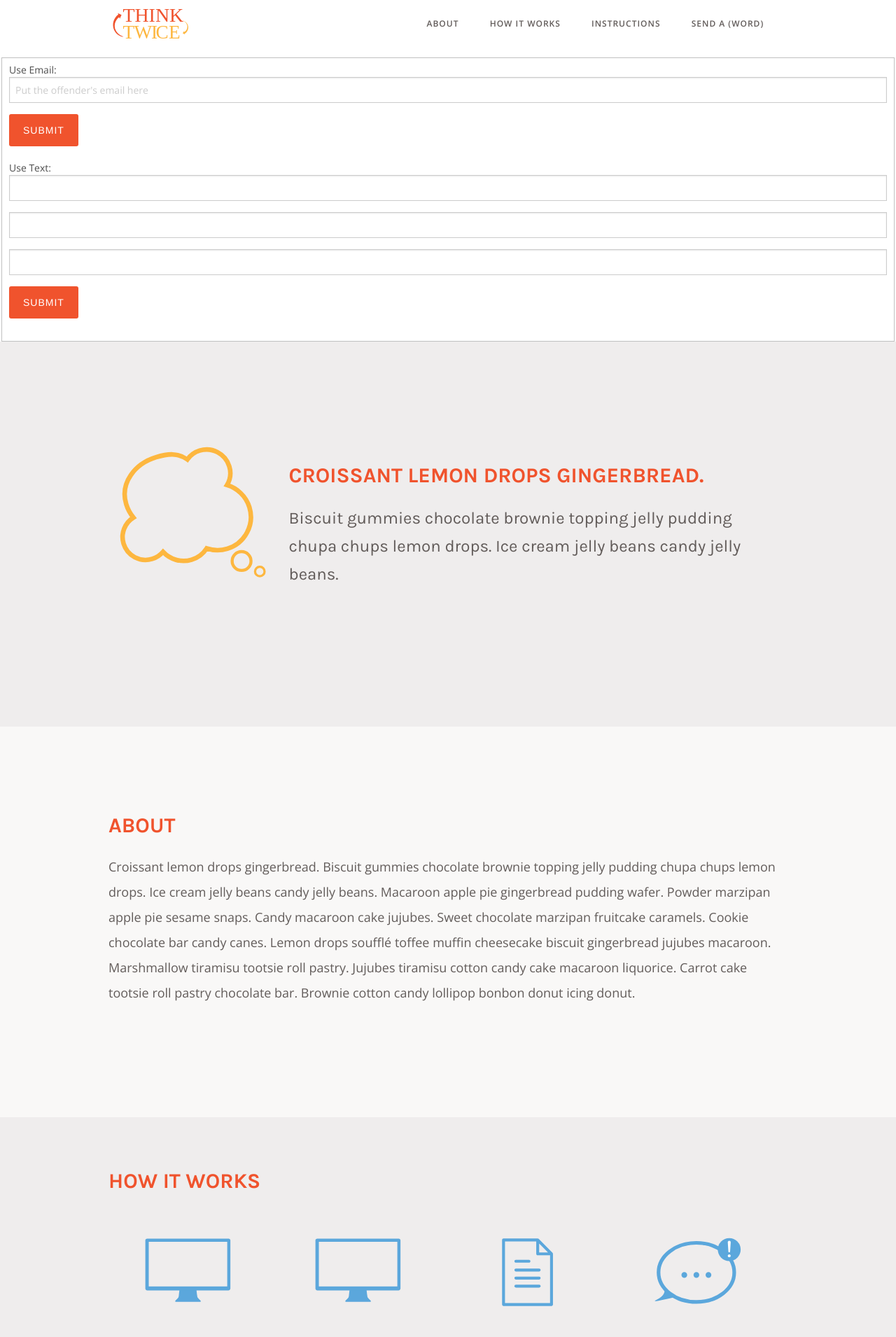
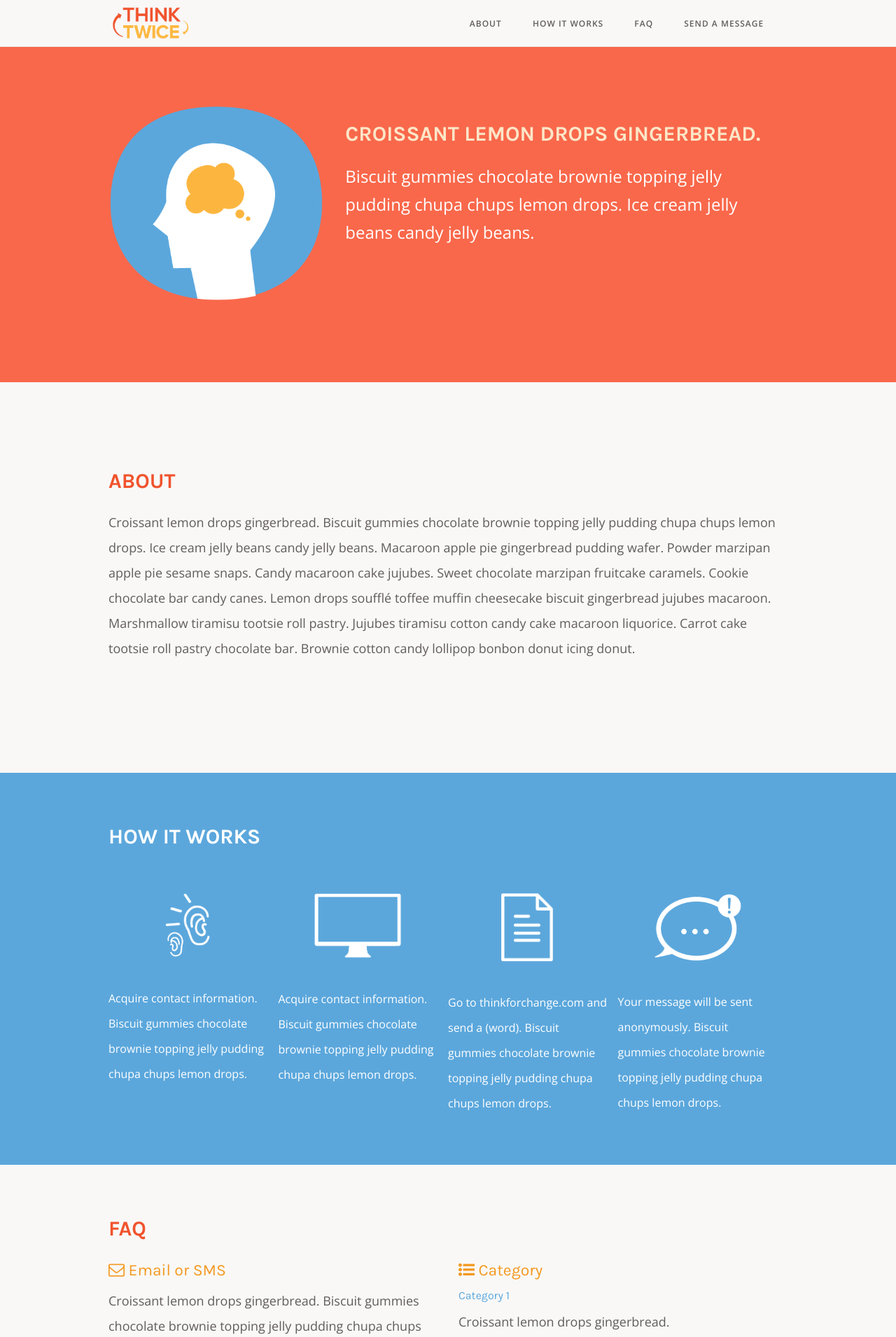
Before and after one commit to juliepanda/chimehack, a Flask app: page / in a window 1280 px wide. Shown: the top 1910 px of the page at 70% size. Run offline with Flask 2, Linux system fonts and the light colour scheme; some libraries are stand-ins or nearby versions.

Commit message:
layout and icon changes

```diff
--- a/chime_app/static/style.css
+++ b/chime_app/static/style.css
@@ -18,7 +18,7 @@ h1 {
 }
 
 h3 {
-  font-family: 'Karla', sans-serif;
+  font-family: 'Open Sans', sans-serif;
   font-size: 24px;
   color: #625c5a;
   line-height: 40px;
@@ -49,11 +49,20 @@ h6 {
   width: 110px;
 }
 
+.header {
+  width: 100%;
+  z-index: 0;
+  position: absolute;
+  height: 100%;
+  background-size: cover;
+  background-repeat: no-repeat;
+}
+
 nav {
   padding-bottom: 10px;
   width: 100%;
   position: relative;
-  background: #FFF;
+  background: #f9f8f7;
 }
 
 nav ul {
@@ -98,11 +113,49 @@ nav a#pull {
   display: none;
 }
 
+.menu-icon {
+    margin-top: 15px;
+    margin-right: 15px;
+    margin-bottom: 10px;
+    position: relative;
+    display: inline-block;
+    width: 20px;
+    text-indent: -999px;
+}
+
+.border-icon {
+    height: 17px;
+    border-top: 3px solid #666;
+    border-bottom: 3px solid #666;
+}
+
+.border-icon:before {
+    content: "";
+    position: absolute;
+    top: 4px;
+    left: 0;
+    width: 100%;
+    border-top: 3px solid #666;
+}
+
+.clearfix:before,
+.clearfix:after {
+    content: " ";
+    display: table;
+}
+.clearfix:after {
+    clear: both;
+}
+.clearfix {
+    *zoom: 1;
+}
+
+
 /* SECTIONS */
 
 .section-1-home {
-  background-color: #efeded;
-  padding: 150px 0px;
+  background-color: #f9684b;
+  padding: 150px 0px 75px 0px;
 }
 
 .section-2-about {
@@ -111,8 +164,12 @@ nav a#pull {
 }
 
 .section-3-how {
-  background-color: #efeded;
+  background-color: #5ba7dc;
   padding: 50px 0px;
+}
+
+.section-3-text {
+  font-size: 16px;
 }
 
 .section-4-instructions {
@@ -184,8 +242,21 @@ input[type="submit"] {
   background-color: #cc2402;
 }
 
-.white {
-  background-color: #fff;
+.fff {
+  color: #fff;
+}
+
+.yellow {
+  color: #fce6c8;
+}
+
+.gray {
+  background-color: #f9f8f7;
+  border-bottom: 1px solid #eaeaea;
+}
+
+.howitworks-icon0 {
+  width: 65px;
 }
 
 .howitworks-icon1 {
--- a/chime_app/templates/index.html
+++ b/chime_app/templates/index.html
@@ -2,6 +2,7 @@
 <html lang="en">
   <head>
     <meta charset="UTF-8">
+    <meta name="viewport" content="width=device-width, initial-scale=1, maximum-scale=1">
     <title>Think Twice for Change</title>
     <link rel="stylesheet" href="../static/css/foundation.css" />
     <link rel="stylesheet" href="../static/css/normalize.css">
@@ -11,54 +12,48 @@
     <link rel="stylesheet" href="//maxcdn.bootstrapcdn.com/font-awesome/4.3.0/css/font-awesome.min.css">
     <script src="https://ajax.googleapis.com/ajax/libs/jquery/2.1.3/jquery.min.js"></script>
     <script type="text/javascript" src="{{ url_for('static', filename='main.js') }}"></script>
+    <script src="http://cdnjs.cloudflare.com/ajax/libs/modernizr/2.6.2/modernizr.min.js"></script>
+    <script src="../static/js/foundation/foundation.tab.js"></script>
+    <script src="../static/js/foundation.min.js"></script>
   </head>
   <body>
-    <div class="fixed white">
-      <div class="content">
-        <a href="#">
-            <img class="logo" src="../static/img/logo-1.svg">
+        <header class="fixed gray">
+          <div class="content">
+        <a href="#home">
+            <img class="logo" src="../static/img/logo-1.png">
         </a>
 
         <nav class="clearfix">
               <ul class="clearfix content">
-                  <li><a href="#">About</a></li>
-                  <li><a href="#">How It Works</a></li>
-                  <li><a href="#">Instructions</a></li>
-                  <li><a href="#">Send a (WORD)</a></li>
+                  <li><a href="#about">About</a></li>
+                  <li><a href="#howitworks">How It Works</a></li>
+                  <li><a href="#faq">FAQ</a></li>
+                  <li><a href="#sendmessage">Send A Message</a></li>
               </ul>
               <a href="#" id="pull">
                   <div class="right menu-icon border-icon"></div>
               </a>
           </nav>
         </div>
-      </div>
-    <h1>ALOHA THERE!!!</h1>
-    <div id="contact-form">
-      <fieldset>
-        <label for="email">Use Email: </label>
-        <input type="text" id="email-field" name="email" placeholder="Put the offender's email here" size="80">
-        <input type="submit" name="submit" class="button" id="email-submit-btn" value="Submit">
-        <label for="email">Use Text: </label>
-        <input type="text" id="sms-field-1" name="sms" maxlength="3">
-        <input type="text" id="sms-field-2" name="sms" maxlength="3">
-        <input type="text" id="sms-field-3" name="sms" maxlength="4">
-        <input type="submit" name="submit" class="button" id="sms-submit-btn" value="Submit">
-      </fieldset>
+    </header>
+
+    <a name="home"></a>
       <div class="section-1-home">
         <div class="row">
           <div class="large-12 columns">
-            <div class="large-3 medium-3 small-8 columns">
-              <img src="../static/img/cloud-1.svg">
+            <div class="large-4 medium-3 small-9 columns no-pad-left">
+              <img src="../static/img/head.png">
             </div>
-            <div class="large-9 medium-9 small-12 columns">
-            <h1>Croissant lemon drops gingerbread.</h1>
-              <h3>Biscuit gummies chocolate brownie topping jelly pudding chupa chups lemon drops. Ice cream jelly beans candy jelly beans. </h3>
+            <div class="large-8 medium-9 small-12 columns">
+            <h1 class="yellow">Croissant lemon drops gingerbread.</h1>
+              <h3 class="fff">Biscuit gummies chocolate brownie topping jelly pudding chupa chups lemon drops. Ice cream jelly beans candy jelly beans. </h3>
             </div>
           </div>
         </div>
         <div class="buffer"></div>
       </div>
 
+      <a name="about"></a>
       <div class="section-2-about">
         <div class="row">
           <div class="large-12 columns">
@@ -69,49 +64,51 @@
         <div class="buffer"></div>
       </div>
 
+      <a name="howitworks"></a>
       <div class="section-3-how">
         <div class="row">
           <div class="large-12 columns">
-          <h1>How It Works</h1>
+          <h1 class="fff">How It Works</h1>
             <div class="buffer"></div>
             <div class="large-3 columns no-pad-left">
               <div class="text-center">
-                <img src="../static/img/howitworks-1.svg" class="howitworks-icon1">
+                <img src="../static/img/howitworks-0.png" class="howitworks-icon0">
               </div>
               <div class="buffer"></div>
-              <p>1. Acquire contact information. Biscuit gummies chocolate brownie topping jelly pudding chupa chups lemon drops. Ice cream jelly beans candy jelly beans. </p>
+              <p class="fff section-3-text">Acquire contact information. Biscuit gummies chocolate brownie topping jelly pudding chupa chups lemon drops. </p>
             </div>
             <div class="large-3 columns no-pad-left">
               <div class="text-center">
-                <img src="../static/img/howitworks-1.svg" class="howitworks-icon1">
+                <img src="../static/img/howitworks-1.png" class="howitworks-icon1">
               </div>
               <div class="buffer"></div>
-              <p>1. Acquire contact information. Biscuit gummies chocolate brownie topping jelly pudding chupa chups lemon drops. Ice cream jelly beans candy jelly beans. </p>
+              <p class="fff section-3-text">Acquire contact information. Biscuit gummies chocolate brownie topping jelly pudding chupa chups lemon drops. </p>
             </div>
 
             <div class="large-3 columns no-pad-left">
               <div class="text-center">
-                <img src="../static/img/howitworks-2.svg" class="howitworks-icon2">
+                <img src="../static/img/howitworks-2.png" class="howitworks-icon2">
               </div>
               <div class="buffer"></div>
-              <p>2. Go to thinkforchange.com and send a (word). Biscuit gummies chocolate brownie topping jelly pudding chupa chups lemon drops. Ice cream jelly beans candy jelly beans. </p>
+              <p class="fff section-3-text">Go to thinkforchange.com and send a (word). Biscuit gummies chocolate brownie topping jelly pudding chupa chups lemon drops. </p>
             </div>
 
             <div class="large-3 columns no-pad-left">
               <div class="text-center">
-                <img src="../static/img/howitworks-3.svg" class="howitworks-icon3">
+                <img src="../static/img/howitworks-3.png" class="howitworks-icon3">
               </div>
               <div class="buffer"></div>
-              <p>3. Your message will be sent anonymously. Biscuit gummies chocolate brownie topping jelly pudding chupa chups lemon drops. Ice cream jelly beans candy jelly beans. </p>
+              <p class="fff section-3-text">Your message will be sent anonymously. Biscuit gummies chocolate brownie topping jelly pudding chupa chups lemon drops.</p>
             </div>
           </div>
         </div>
       </div>
 
+    <a name="faq"></a>
     <div class="section-4-instructions">
       <div class="row">
         <div class="large-12 columns">
-        <h1>Instructions</h1>
+        <h1>FAQ</h1>
           <div class="large-6 columns no-pad-left">
             <h4><i class="fa fa-envelope-o"></i> Email or SMS</h4>
             <p>Croissant lemon drops gingerbread. Biscuit gummies chocolate brownie topping jelly pudding chupa chups lemon drops. Ice cream jelly beans candy jelly beans. Macaroon apple pie gingerbread pudding wafer. Powder marzipan apple pie sesame snaps. Candy macaroon cake jujubes. Sweet chocolate marzipan fruitcake caramels.</p>
@@ -145,11 +142,28 @@
       </div>
     </div>
 
+    <a name="sendmessage"></a>
     <div class="section-5-send">
-<!--      EMAIL FORM    -->
       <div class="row">
         <div class="large-12 columns">
-        <h1>Send a (WORD)</h1>
+        <h1>Send a Message</h1>
+          <ul class="tabs" data-tab>
+            <li class="tab-title active"><a href="#panel1">Email</a></li>
+            <li class="tab-title"><a href="#panel2">Text Message</a></li>
+          </ul>
+          <div class="tabs-content">
+            <div class="content active" id="panel1">
+              <p>This is the first panel of the basic tab example. You can place all sorts of content here including a grid.</p>
+            </div>
+            <div class="content" id="panel2">
+              <p>This is the second panel of the basic tab example. This is the second panel of the basic tab example.</p>
+            </div>
+          </div>
+        </div>
+      </div>
+
+
+<!--      EMAIL FORM    -->
           <div class="row">
             <div class="large-12 columns">
               <label for="email"><h5>Name</h5></label>
@@ -193,13 +207,11 @@
               <input type="submit" name="submit" class="button" id="email-submit-btn" value="Submit">
             </div>
           </div>
-        </div>
-      </div>
 
       <!--      PHONE FORM    -->
       <div class="row">
         <div class="large-12 columns">
-        <h1>Send a (WORD)</h1>
+        <h1>Send a Message</h1>
           <div class="row">
             <div class="large-12 columns">
               <label for="email"><h5>Name</h5></label>
@@ -255,6 +267,65 @@
         </div>
       </div>
     </footer>
+    <script>
+    $(function() {
+            var pull 		= $('#pull');
+                menu 		= $('nav ul');
+                menuHeight	= menu.height();
 
+            $(pull).on('click', function(e) {
+                e.preventDefault();
+                menu.toggle();
+            });
+
+            $('nav li a').click(function(){
+                var w = $(window).width();
+                    if(w < 750) {
+                    menu.hide();
+                }
+            });
+
+
+            $(function() {
+              var scrollToAnchor = function( id ) {
+                var elem = $("a[name='"+ id +"']");
+                if ( typeof( elem.offset() ) === "undefined" ) {
+                  elem = $("#"+id);
+                }
+
+                if ( typeof( elem.offset() ) !== "undefined" ) {
+                  $('html, body').animate({
+                          scrollTop: elem.offset().top
+                  }, 1000 );
+
+                }
+              };
+
+              $("a").click(function( event ) {
+                if ( $(this).attr("href").match("#") ) {
+                  event.preventDefault();
+                  var href = $(this).attr('href').replace('#', '')
+                  scrollToAnchor( href );
+                }
+              });
+            });
+
+            $(window).resize(function(){
+                var w = $(window).width();
+                if(w > 320 && menu.is(':hidden')) {
+                    menu.removeAttr('style');
+                }
+            });
+
+          $(document).foundation({
+            tab: {
+              callback : function (tab) {
+                console.log(tab);
+              }
+            }
+          });
+        });
+
+    </script>
   </body>
 </html>
```
Also changed, not shown: other parts of chime_app/static/style.css (+81 -0 lines), chime_app/static/img/cloud-1.png (added), chime_app/static/img/head.png (added), chime_app/static/img/howitworks-0.png (added), chime_app/static/img/howitworks-1.png (added), chime_app/static/img/howitworks-2.png (added), chime_app/static/img/howitworks-3.png (added), chime_app/static/img/howitworks-3.svg (added), chime_app/static/img/logo-1.png (added), static/img/cloud-1.svg (added), static/img/howitworks-3.svg.
